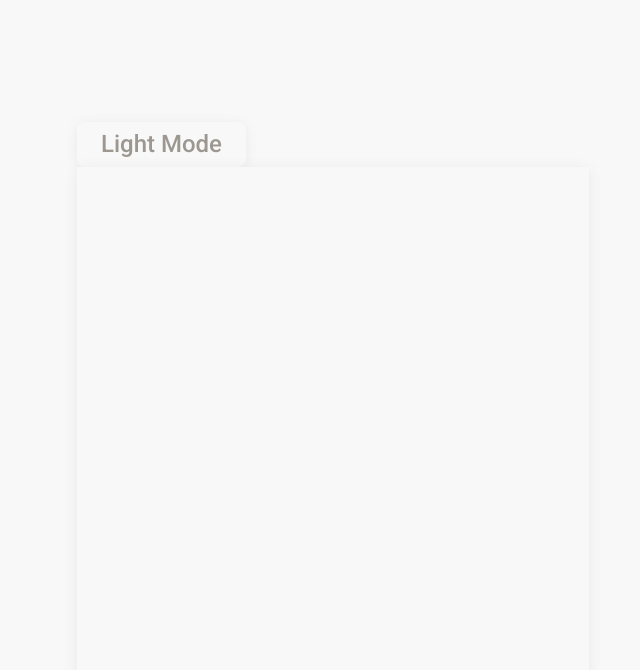
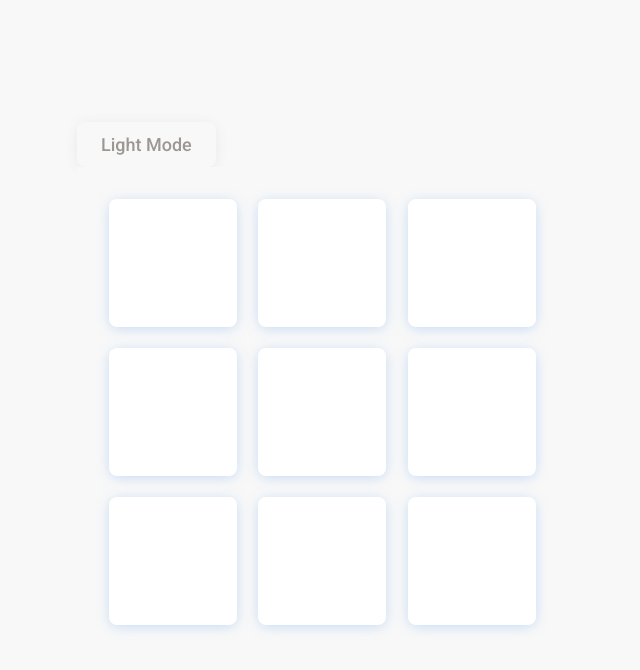
Before and after one commit to GabrielModog/tictactoe-react, a React (Create React App) app: page / in a window 1280 px wide. Shown: the top 670 px of the page, without its empty margins (307-947 px from the left). Built offline with nearby package versions, Linux system fonts and the light colour scheme.

Commit message:
adds switch checker

```diff
--- a/src/App.tsx
+++ b/src/App.tsx
@@ -5,6 +5,8 @@ import Button from "./components/shared/button";
 import useTheme from "./hooks/useTheme";
 import { GlobalStyles } from "./utils/globalStyles";
 import { darkTheme, lightTheme } from "./utils/theme";
+
+import Game from "./components/game";
 
 function App() {
 	const [theme, themeToggler] = useTheme();
@@ -18,7 +20,7 @@ function App() {
 				<Button type="button" onClick={() => themeToggler()}>
 					{theme === "light" ? "Light Mode" : "Dark Mode"}
 				</Button>
-				<Board />
+				<Game />
 			</div>
 		</ThemeProvider>
 	);
--- a/src/components/board/index.tsx
+++ b/src/components/board/index.tsx
@@ -1,22 +1,38 @@
 import styled from "styled-components";
-import { ICheckers } from "../checker";
+import Checker from "../checker";
 
-export interface IBoard {
-	status: string | boolean | null;
-	checkers: Array<ICheckers>;
+export interface BoardProps {
+	status?: string | boolean | null;
+	checkers: Array<any>;
 	whenClick: (currentIndex: number) => void;
 }
 
 const Container = styled.div`
 	width: 512px;
 	height: 512px;
-	background: ${(props) => props.theme.background};
-	box-shadow: 0px 2px 14px -2px rgba(109, 109, 109, 0.14);
+	background: ${(props) => props.theme.background ?? "transparent"};
 	display: grid;
 	grid-template-columns: repeat(3, 1fr);
 	grid-template-rows: repeat(3, 1fr);
+	padding: 2rem;
 `;
 
-export default function Board() {
-	return <Container></Container>;
+export default function Board({
+	checkers = [],
+	whenClick,
+	status,
+}: BoardProps) {
+	return (
+		<Container>
+			{checkers.map((checker: any, index: number) => (
+				<Checker
+					key={index}
+					identifier={index.toString()}
+					value={checker}
+					status={status}
+					onClick={() => whenClick(index)}
+				/>
+			))}
+		</Container>
+	);
 }
--- a/src/components/checker/index.tsx
+++ b/src/components/checker/index.tsx
@@ -1,16 +1,21 @@
 import React from "react";
 
-import { Container, Item } from "./style";
+import { Container, Item } from "./styles";
 
-export interface ICheckers {
-	onClick: void;
-	status: boolean | string | null;
+export interface CheckersProps {
+	identifier: string;
+	onClick: any;
+	status?: boolean | string | null;
 	value: any;
 }
 
-export default function Checker({ value, status, onClick }: ICheckers) {
+export default function Checker({
+	value = "Item",
+	status,
+	onClick,
+}: CheckersProps) {
 	return (
-		<Container>
+		<Container type="button" onClick={onClick}>
 			<Item>{value}</Item>
 		</Container>
 	);
--- a/src/components/checker/style.ts
+++ b/src/components/checker/styles.ts
@@ -1,6 +1,6 @@
 import styled from "styled-components";
 
-export const Container = styled.div`
+export const Container = styled.button`
 	max-width: 128px;
 	max-height: 128px;
 	border-radius: 8px;
@@ -10,6 +10,9 @@ export const Container = styled.div`
 	align-items: center;
 	padding: 0.4rem;
 	box-shadow: 0px 2px 14px -2px rgba(92, 158, 237, 0.4);
+	cursor: pointer;
+	border: none;
+	background-color: white;
 `;
 
 export const Item = styled.div``;
--- /dev/null
+++ b/src/components/game/index.tsx
@@ -0,0 +1,25 @@
+import React, { useMemo, useState } from "react";
+
+import Board from "../board";
+import getWinner from "../../utils/getWinner";
+
+export default function Game() {
+	const [board, setBoard] = useState(Array(9).fill(null));
+	const [whoIsNext, setWhoIsNext] = useState<boolean>(true);
+
+	const winner = useMemo(() => getWinner(board), [board]);
+
+	function handleCheckerOnClick(currentIndex: number) {
+		const copyOfBoard = [...board];
+
+		if (winner || copyOfBoard[currentIndex]) return;
+
+		copyOfBoard[currentIndex] = whoIsNext ? "X" : "O";
+		setBoard(copyOfBoard);
+		setWhoIsNext((isNext) => !isNext);
+	}
+
+	return (
+		<Board status={winner} checkers={board} whenClick={handleCheckerOnClick} />
+	);
+}
--- a/src/components/shared/button.tsx
+++ b/src/components/shared/button.tsx
@@ -3,7 +3,7 @@ import styled from "styled-components";
 const Button = styled.button`
 	padding: 0 1.5rem;
 	height: 45px;
-	font-size: 24px;
+	font-size: 18px;
 	color: ${(props) => props.theme.text};
 	border: none;
 	display: flex;
```
